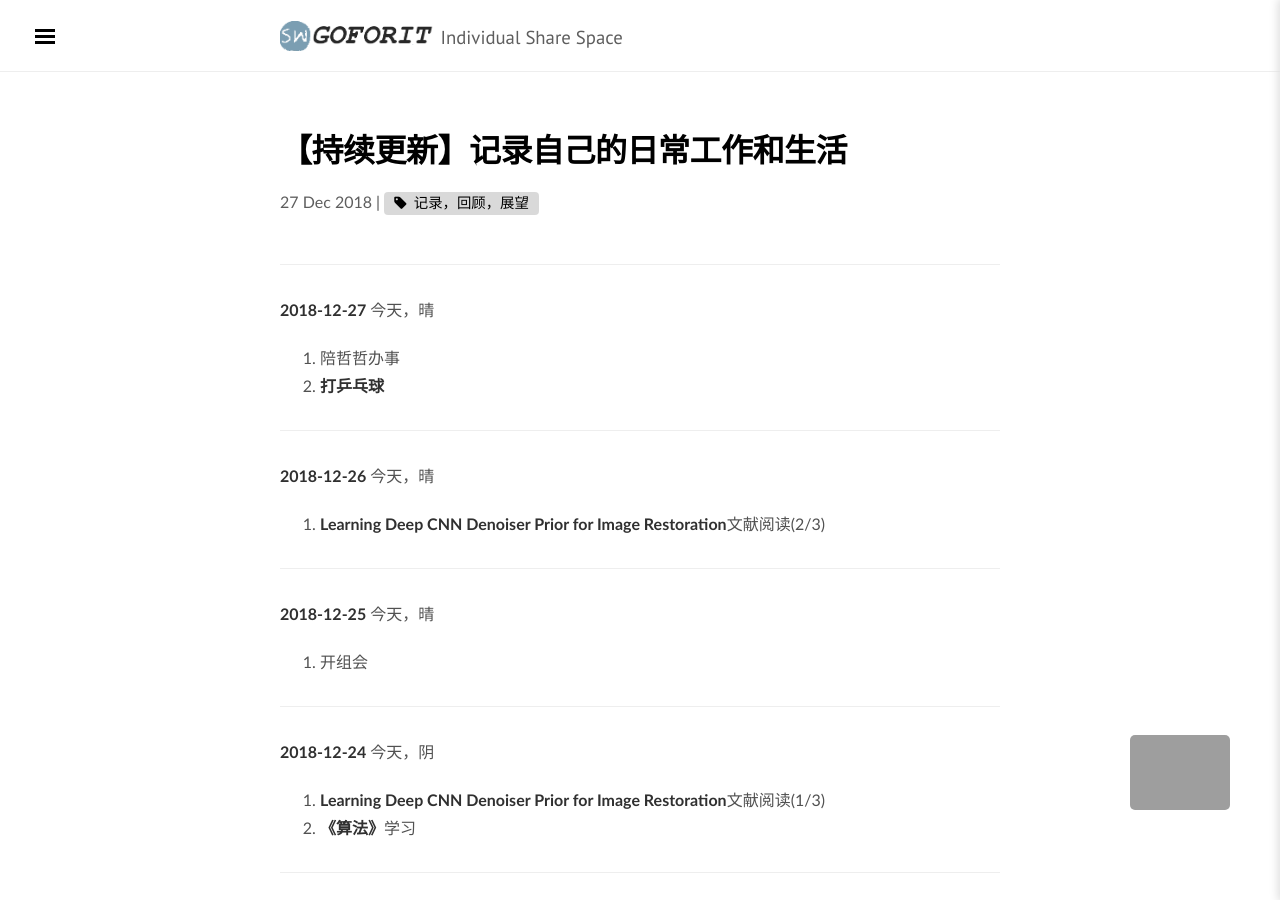
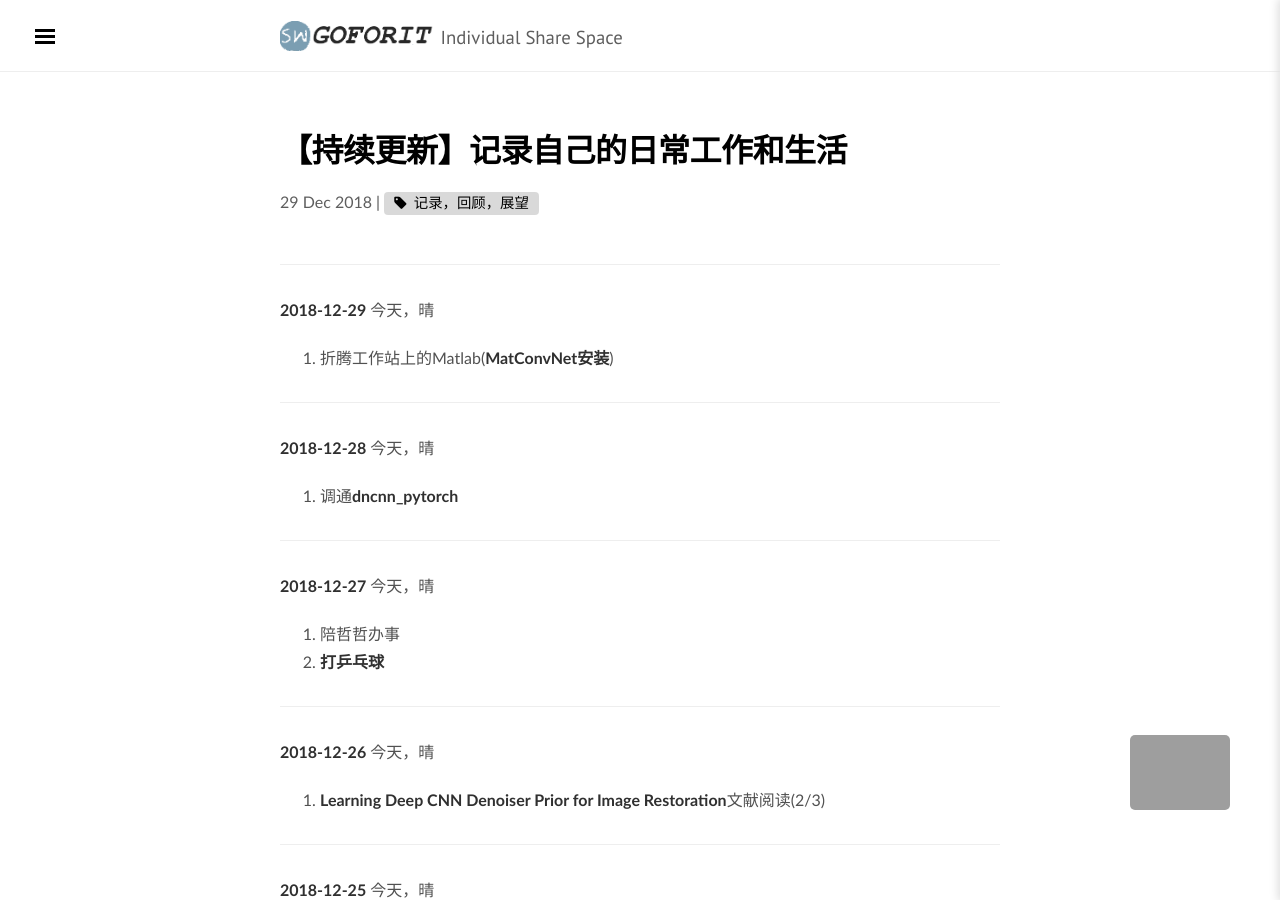
Before and after one commit to illust/illust.github.io, a Jekyll site: the page built from _posts/2018-12-29-works.md, in a window 1280 px wide and 900 px high. Built offline with Jekyll 4.4.1, drawn with Linux system fonts in a browser that asks for light colours; nearby versions of some CDN libraries; some web fonts are replaced; comment, search, counter and statistics services are not loaded.

Commit message:
add daily work

```diff
--- a/_posts/2018-12-27-works.md
+++ b/_posts/2018-12-29-works.md
@@ -5,6 +5,16 @@ categories: [dailyposts]
 excerpt: 回到写日记的年月里，fight！
 tags: [记录，回顾，展望]
 ---
+----------------------------
+**2018-12-29**
+今天，晴
+1.    折腾工作站上的Matlab(**MatConvNet安装**)
+
+----------------------------
+**2018-12-28**
+今天，晴
+1.    调通**dncnn_pytorch**
+
 ----------------------------
 **2018-12-27**
 今天，晴
```
